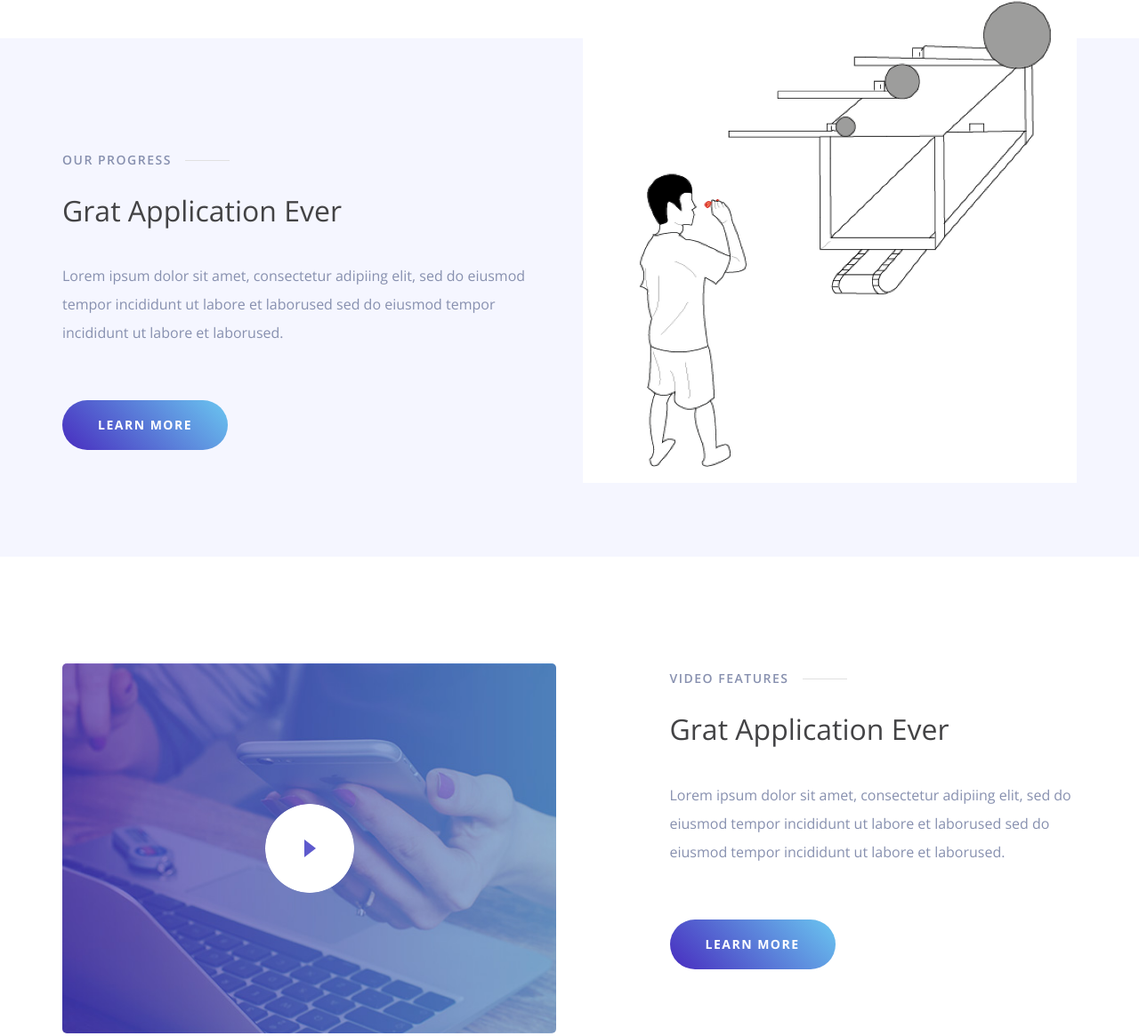
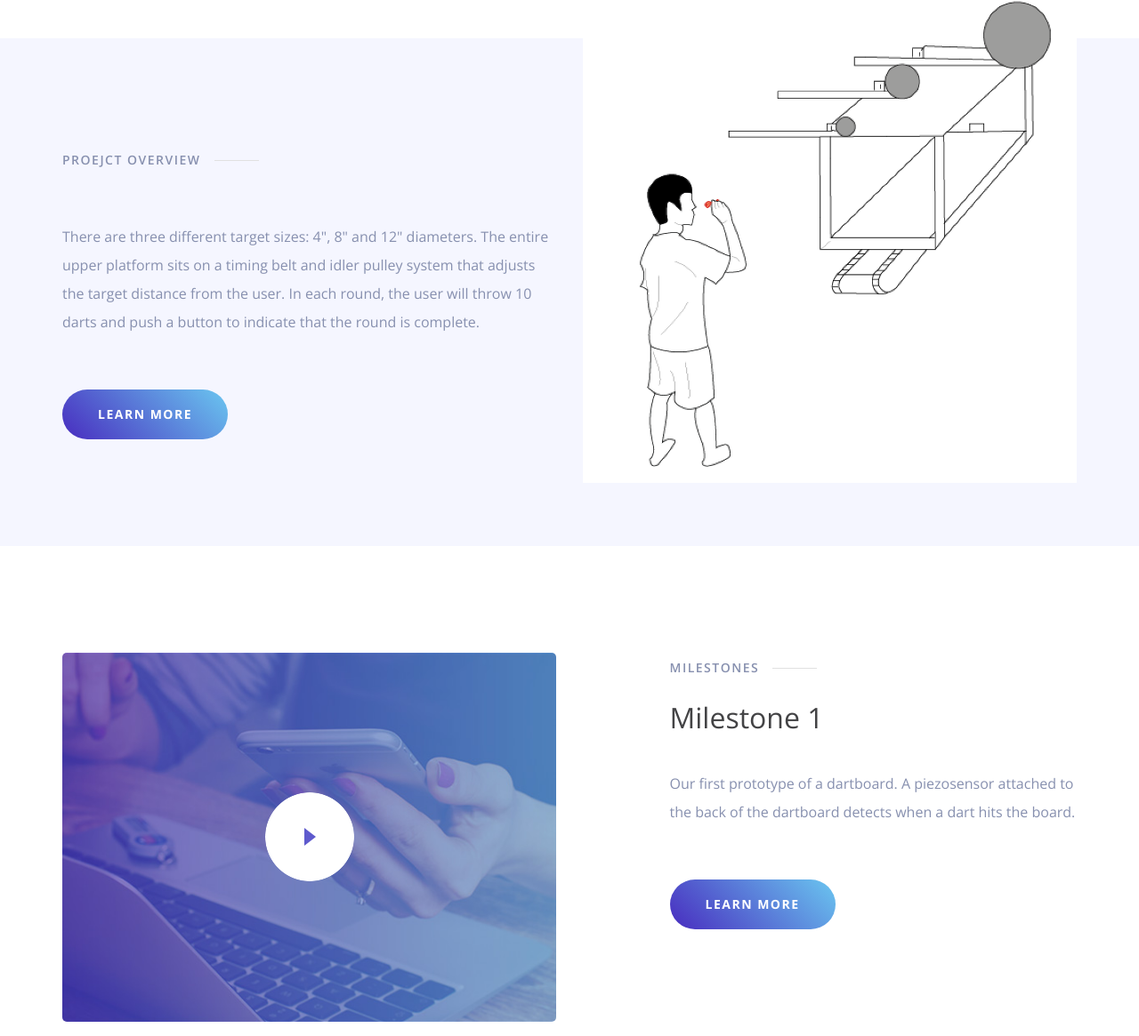
Before and after one commit to pwong11/pwong11.github.io, a plain HTML site: page index.html in a window 1280 px wide. Shown: the part 1341-2506 px from the top of the page at 89% size. Drawn offline with nearby package versions, Linux system fonts and the light colour scheme.

Commit message:
project overview and milestone1

```diff
--- a/index.html
+++ b/index.html
@@ -103,12 +103,16 @@
             <div class="row">
                 <div class="col-xs-12 col-md-6">
                     <div class="page-title section-padding">
-                        <h5 class="title wow fadeInUp" data-wow-delay="0.2s">Our Progress</h5>
+                        <h5 class="title wow fadeInUp" data-wow-delay="0.2s">Proejct Overview</h5>
                         <div class="space-10"></div>
-                        <h3 class="dark-color wow fadeInUp" data-wow-delay="0.4s">Grat Application Ever</h3>
+                        <h3 class="dark-color wow fadeInUp" data-wow-delay="0.4s"></h3>
                         <div class="space-20"></div>
                         <div class="desc wow fadeInUp" data-wow-delay="0.6s">
-                            <p>Lorem ipsum dolor sit amet, consectetur adipiing elit, sed do eiusmod tempor incididunt ut labore et laborused sed do eiusmod tempor incididunt ut labore et laborused.</p>
+                            <p>There are three different target sizes: 4", 8" and 12" diameters.
+                              The entire upper platform sits on a timing belt and idler pulley system
+                              that adjusts the target distance from the user. In each round, the user
+                              will throw 10 darts and push a button to indicate that the round is complete.
+                            </p>
                         </div>
                         <div class="space-50"></div>
                         <a href="#" class="bttn-default wow fadeInUp" data-wow-delay="0.8s">Learn More</a>
@@ -130,7 +134,7 @@
                 <div class="col-xs-12 col-md-6">
                     <div class="video-photo">
                         <img src="images/video-image.jpg" alt="">
-                        <a href="https://www.youtube.com/watch?v=ScrDhTsX0EQ" class="popup video-button">
+                        <a href="media/piezosensor.mp4" class="popup video-button">
                             <img src="images/play-button.png" alt="">
                         </a>
                     </div>
@@ -138,12 +142,12 @@
                 <div class="col-xs-12 col-md-5 col-md-offset-1">
                     <div class="space-60 hidden visible-xs"></div>
                     <div class="page-title">
-                        <h5 class="title wow fadeInUp" data-wow-delay="0.2s">VIDEO FEATURES</h5>
+                        <h5 class="title wow fadeInUp" data-wow-delay="0.2s">MILESTONES</h5>
                         <div class="space-10"></div>
-                        <h3 class="dark-color wow fadeInUp" data-wow-delay="0.4s">Grat Application Ever</h3>
+                        <h3 class="dark-color wow fadeInUp" data-wow-delay="0.4s">Milestone 1</h3>
                         <div class="space-20"></div>
                         <div class="desc wow fadeInUp" data-wow-delay="0.6s">
-                            <p>Lorem ipsum dolor sit amet, consectetur adipiing elit, sed do eiusmod tempor incididunt ut labore et laborused sed do eiusmod tempor incididunt ut labore et laborused.</p>
+                            <p> Our first prototype of a dartboard. A piezosensor attached to the back of the dartboard detects when a dart hits the board. </p>
                         </div>
                         <div class="space-50"></div>
                         <a href="#" class="bttn-default wow fadeInUp" data-wow-delay="0.8s">Learn More</a>
```
